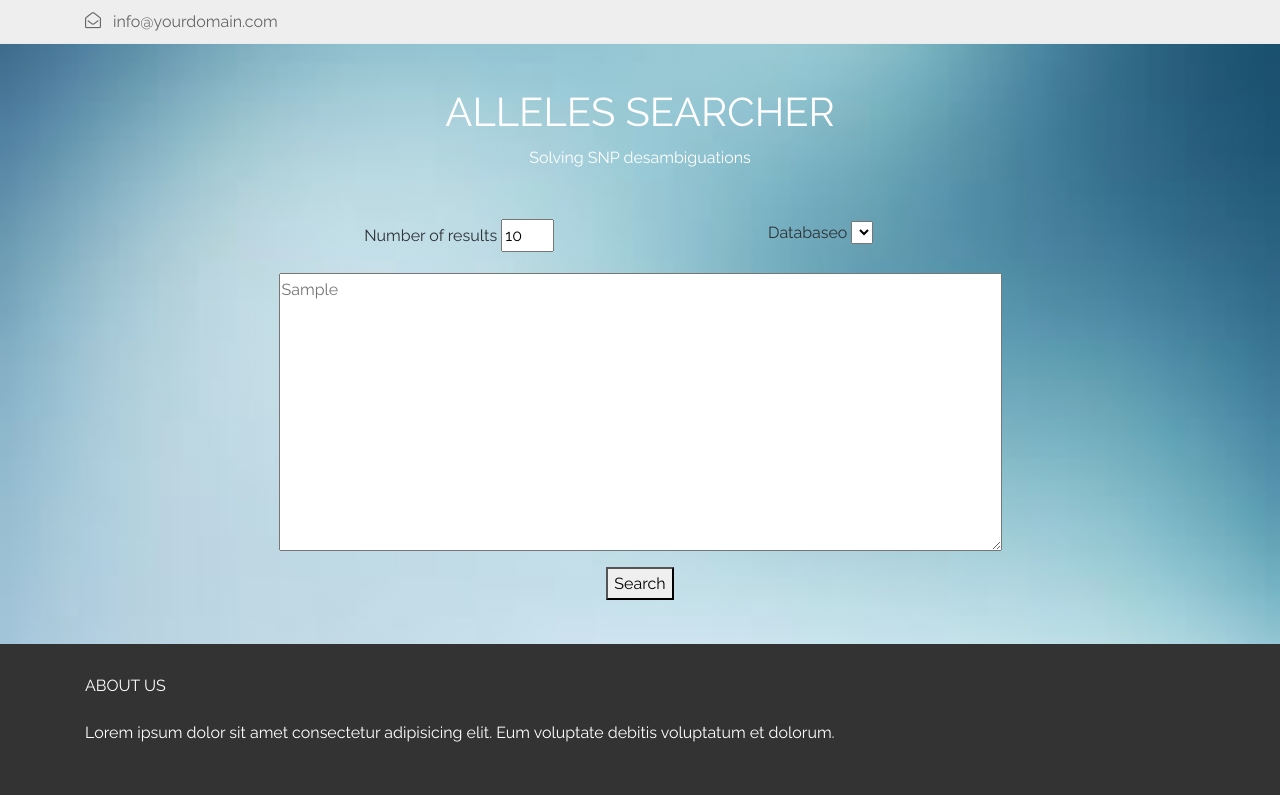
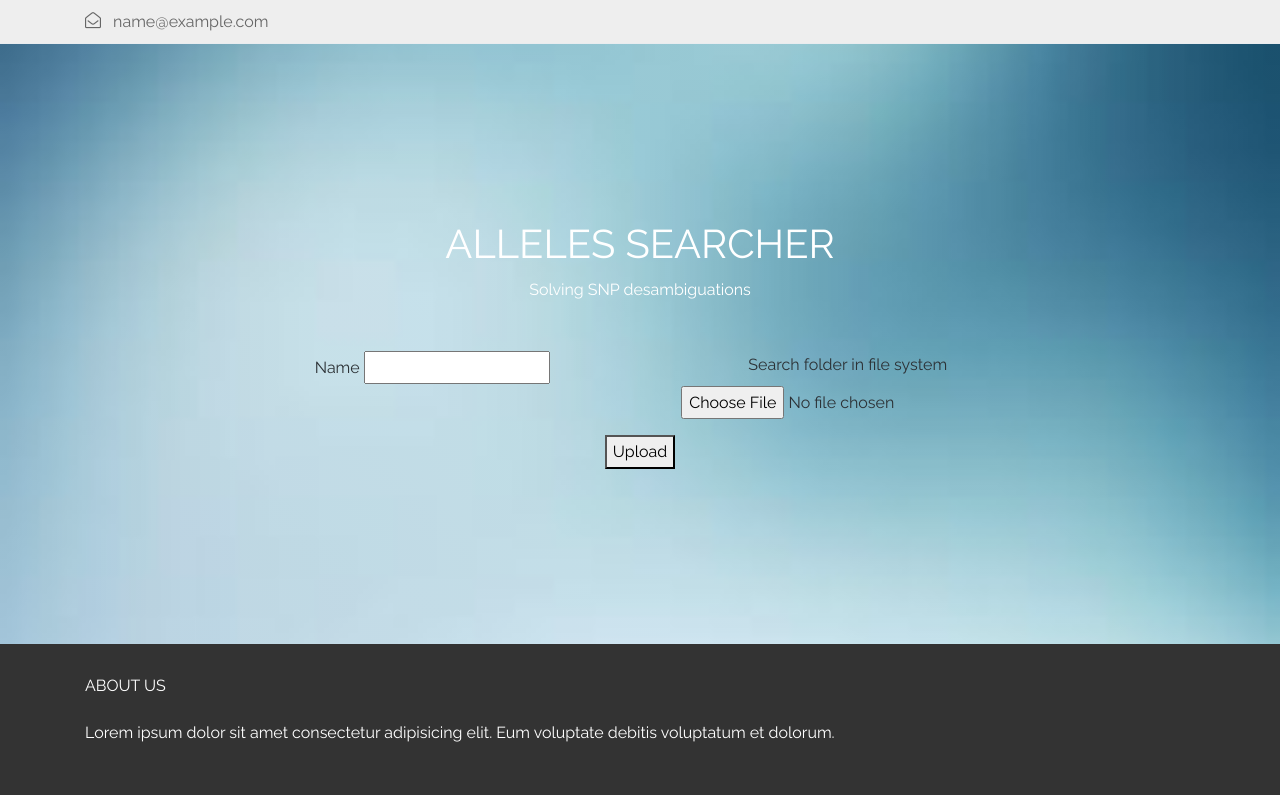
Before and after one commit to PaulaV22/Haplotypes, a Flask app: template templates/add.html in a window 1280 px wide. Run offline with Flask 2, Linux system fonts and the light colour scheme; the template is opened without the code that fills it: most values are stand-ins (such as "Sample title", 1, 10 or a date in 2020); lists and menus that the app fills with data are empty; parts of the project's set-up code (start-up, migrations or seed data) failed here and were passed over; some libraries are stand-ins or nearby versions; some web fonts are replaced.

Commit message:
flask 1.0

```diff
--- a/templates/add.html
+++ b/templates/add.html
@@ -41,7 +41,7 @@
         <div class="container">
           <div class="row">
             <div class="col-8">
-              <a href="#" class=""><span class="mr-2  icon-envelope-open-o"></span> <span class="d-none d-md-inline-block">info@yourdomain.com</span></a>
+              <a href="#" class=""><span class="mr-2  icon-envelope-open-o"></span> <span class="d-none d-md-inline-block"> {{ email }}</span></a>
               <span class="mx-md-2 d-inline-block"></span>
             </div>
           </div>
@@ -63,26 +63,17 @@
                   <div class="container">
                     <div class="form-group">
                       <div class="col-6">
-                         <label>Number of results </label>
-                         <input type="number" name="numResults" id="numResults" min="1" max="50" step="1" value="10">
+                         <label>Name</label>
+                         <input name="name" id="name" required>
                       </div>
                       <div class="col-6">
-                        <label>Databaseo</label>
-                        <select id="database" name="database">
-                          {%for i in range(0, numDatabases )%}
-                            <option value="{{ databases[i] }}">{{ databases[i] }}</option>
-                          {%endfor%}
-                        </select>
+                        <label>Search folder in file system</label>
+                        <input type="file" name="file" autocomplete="off" required>
                       </div>
                     </div>
-                     <div class="form-group">
-                        <textarea name="sequence" id="sequence" class="text-area" placeholder="{{ sequenceExample }}" value="" rows="10" cols="85"></textarea>
-                     </div>
-                      <button type="submit" onclick="showLoading()" >Search</button>
+                    <button type="submit">Upload</button>
                   </div>
-                  <div class="container bordered" id="table-results" hidden="">
-
-                  </div>
+                 <label hidden="">{{ message }}</label>
                 </form>
               </div>
             </div>
@@ -91,9 +82,6 @@
         <!-- END .ftco-cover-1 -->
       </div>
 
-      <script>
-        createTable();
-      </script>
 
     <footer class="site-footer">
       <div class="container">
--- a/templates/index.html
+++ b/templates/index.html
@@ -67,7 +67,7 @@
                          <input type="number" name="numResults" id="numResults" min="1" max="50" step="1" value="10">
                       </div>
                       <div class="col-6">
-                        <label>Databaseo</label>
+                        <label>Database</label>
                         <select id="database" name="database">
                           {%for i in range(0, numDatabases )%}
                             <option value="{{ databases[i] }}">{{ databases[i] }}</option>
```
Also changed, not shown: app.py (line endings or trailing spaces).
